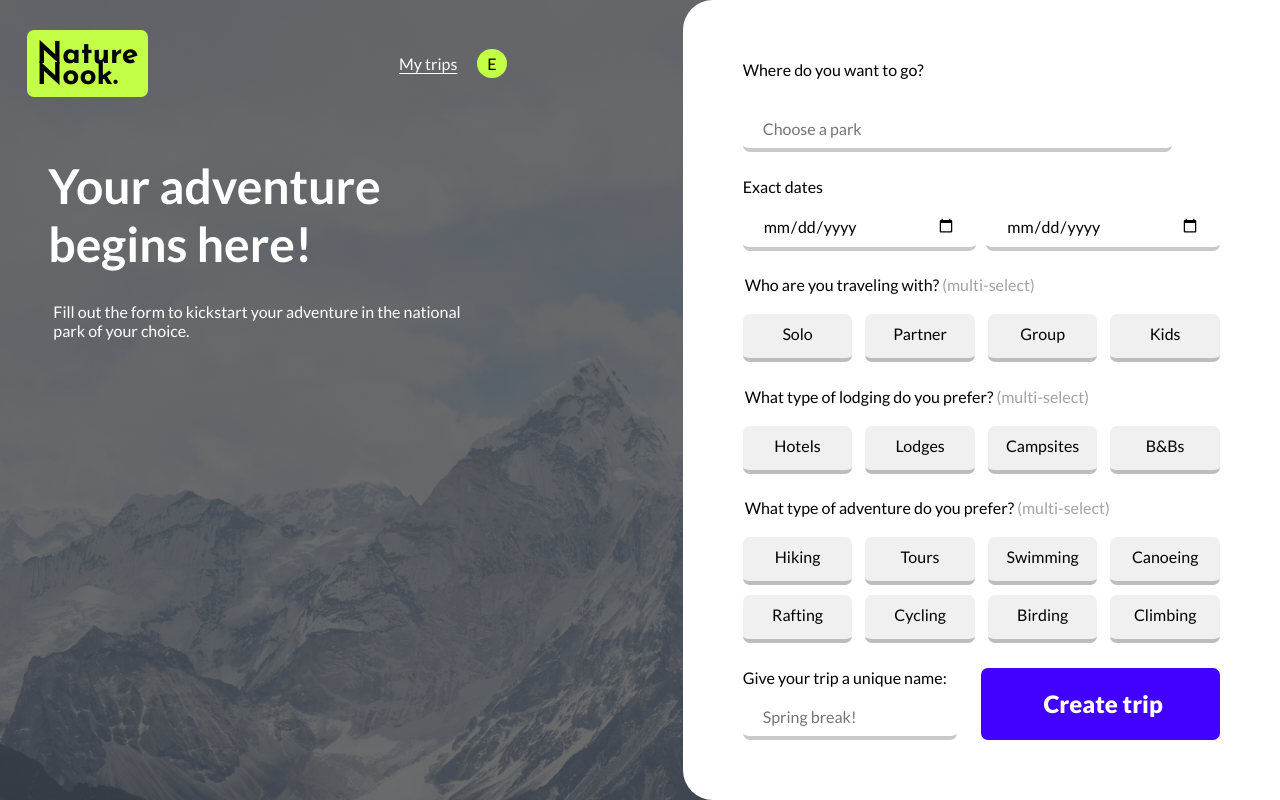
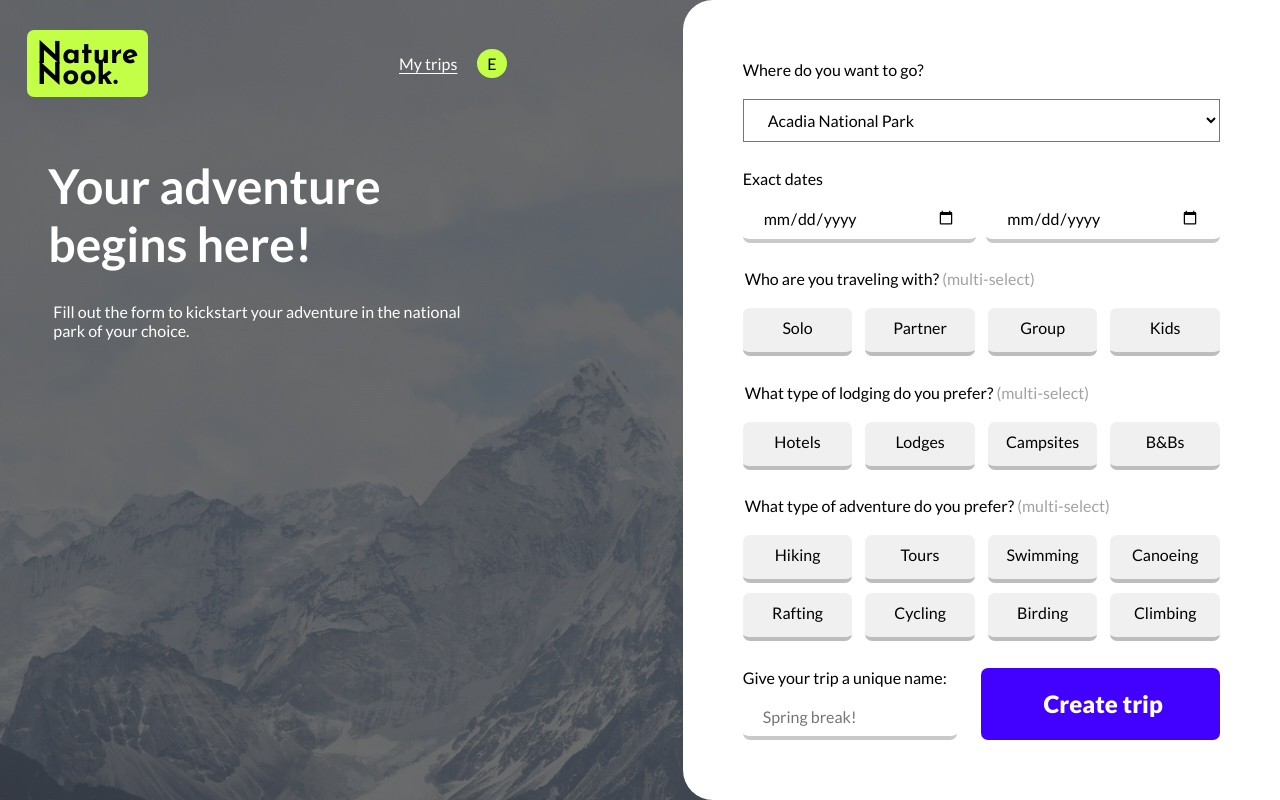
Before and after one commit to masorol/national-park-tour-planner, a Flask app: page /plan_trip in a window 1280 px wide. Run offline with Flask 3, Linux system fonts and the light colour scheme.

Commit message:
Refactor trip dropdown

```diff
--- a/templates/plan-trip.html
+++ b/templates/plan-trip.html
@@ -38,14 +38,11 @@
       <form id="trip-form" action="/view_trip" method="POST" onsubmit="showDrawer()" class="plan-trip-form">
         <div class="location">
           <label for="location-search" class="form-label">Where do you want to go?</label>
-          <input list="park-list" name="location-search" placeholder="Choose a park" />
-          <datalist id="park-list">
-            <select id="location-search">
-              {% for park in parks %}
-              <option value="{{ park.name }}">{{ park.name }}</option>
-              {% endfor %}
-            </select>
-          </datalist>
+          <select id="location-search" name="location-search">
+            {% for park in parks %}
+            <option value="{{ park.name }}">{{ park.name }}</option>
+            {% endfor %}
+          </select>
         </div>
         <div class="dates-wrapper">
           <label for="start" class="form-label">Exact dates</label>
```
